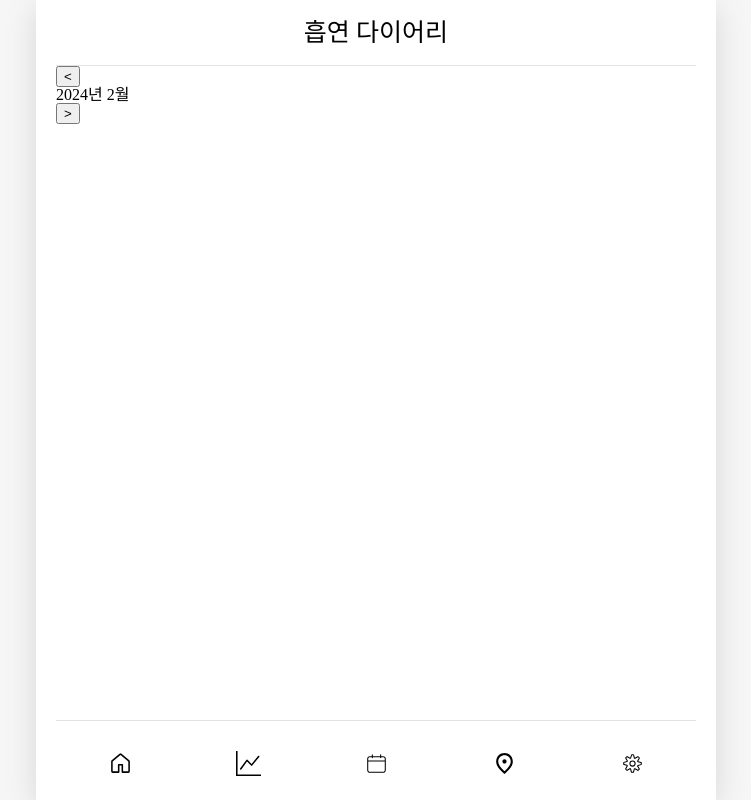
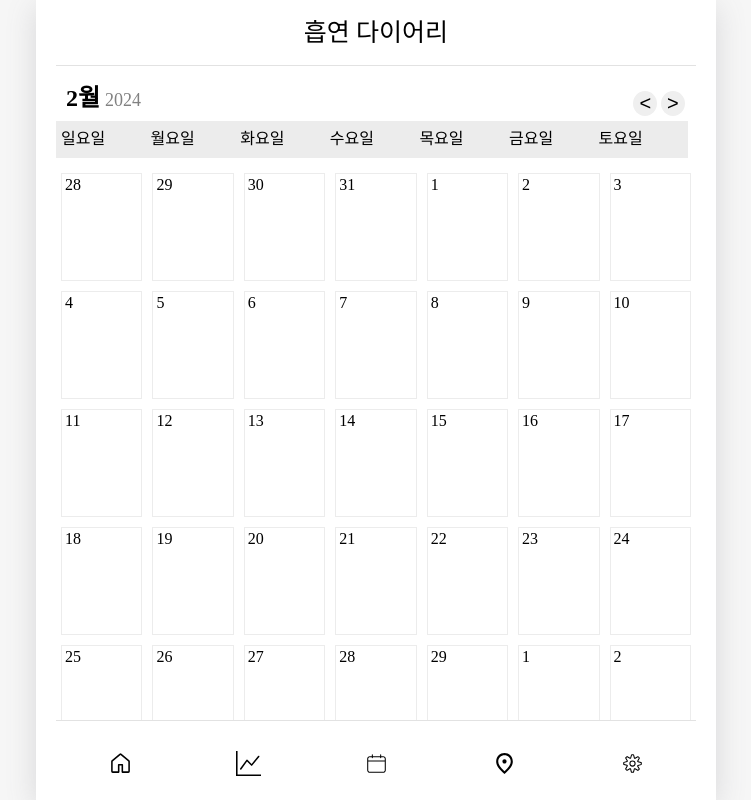
Before and after one commit to moko0428/smokediary, a React (Create React App) app: page /diary in a window 1280 px wide. Shown: the whole page, without its empty margins (264-1015 px from the left). Built offline with nearby package versions, Linux system fonts and the light colour scheme.

Commit message:
feat: date-fns 라이브러리 사용, 흡연 다이어리 레이아웃 구현

```diff
--- a/package.json
+++ b/package.json
@@ -3,9 +3,14 @@
   "version": "0.1.0",
   "private": true,
   "dependencies": {
+    "@emotion/react": "^11.11.3",
+    "@emotion/styled": "^11.11.0",
+    "@mui/material": "^5.15.11",
+    "@mui/styled-engine-sc": "^6.0.0-alpha.17",
     "@testing-library/jest-dom": "^5.17.0",
     "@testing-library/react": "^13.4.0",
     "@testing-library/user-event": "^13.5.0",
+    "date-fns": "^3.3.1",
     "react": "^18.2.0",
     "react-dom": "^18.2.0",
     "react-icons": "^5.0.1",
--- a/public/index.html
+++ b/public/index.html
@@ -1,10 +1,11 @@
 <!DOCTYPE html>
-<html lang="en">
+<html lang="ko">
   <head>
     <meta charset="utf-8" />
     <link rel="icon" href="%PUBLIC_URL%/favicon.ico" />
     <meta name="viewport" content="width=device-width, initial-scale=1" />
     <meta name="theme-color" content="#000000" />
+    <meta name="description" content="연흡" />
     <meta
       name="description"
       content="Web site created using create-react-app"
@@ -24,7 +25,7 @@
       work correctly both with client-side routing and a non-root public URL.
       Learn how to configure a non-root public URL by running `npm run build`.
     -->
-    <title>React App</title>
+    <title>연흡</title>
   </head>
   <body>
     <noscript>You need to enable JavaScript to run this app.</noscript>
--- /dev/null
+++ b/src/components/Calendar.js
@@ -0,0 +1,130 @@
+import React, { useState } from "react";
+import { format, addMonths, subMonths } from "date-fns";
+import { startOfMonth, endOfMonth, startOfWeek, endOfWeek } from "date-fns";
+import { isSameMonth, isSameDay, addDays, parse } from "date-fns";
+
+const RenderHeader = ({ currentMonth, prevMonth, nextMonth }) => {
+  return (
+    <div className="Calendar_header row">
+      <div>
+        <span className="Calendar_text">
+          <span className="Calendar_text month">
+            {format(currentMonth, "M")}월
+          </span>
+          {format(currentMonth, "yyyy")}
+        </span>
+      </div>
+      <div className="Calendar_button col-end">
+        <button onClick={prevMonth}>{"<"}</button>
+        <button onClick={nextMonth}>{">"}</button>
+      </div>
+    </div>
+  );
+};
+
+const RenderDays = () => {
+  const days = [];
+  const date = [
+    "일요일",
+    "월요일",
+    "화요일",
+    "수요일",
+    "목요일",
+    "금요일",
+    "토요일",
+  ];
+
+  for (let i = 0; i < 7; i++) {
+    days.push(
+      <div className="col" key={i}>
+        {date[i]}
+      </div>
+    );
+  }
+
+  return <div className="Calendar_days row">{days}</div>;
+};
+
+const RenderCells = ({ currentMonth, selectedDate, onDateClick }) => {
+  const monthStart = startOfMonth(currentMonth);
+  const monthEnd = endOfMonth(monthStart);
+  const startDate = startOfWeek(monthStart);
+  const endDate = endOfWeek(monthEnd);
+
+  const rows = [];
+  let days = [];
+  let day = startDate;
+  let formattedDate = "";
+
+  while (day <= endDate) {
+    for (let i = 0; i < 7; i++) {
+      formattedDate = format(day, "d");
+      const cloneDay = day;
+      days.push(
+        <div
+          className={`col cell ${
+            !isSameMonth(day, monthStart)
+              ? "disabled"
+              : isSameDay(day, selectedDate)
+              ? "selected"
+              : format(currentMonth, "M") !== format(day, "M")
+              ? "not-valid"
+              : "valid"
+          }`}
+          key={day}
+          onClick={() => onDateClick(parse(cloneDay))}
+        >
+          <span
+            className={
+              format(currentMonth, "M") !== format(day, "M")
+                ? "text not-valid"
+                : ""
+            }
+          >
+            {formattedDate}
+          </span>
+        </div>
+      );
+      day = addDays(day, 1);
+    }
+    rows.push(
+      <div className="row" key={day}>
+        {days}
+      </div>
+    );
+    days = [];
+  }
+  return <div className="Calendar_body">{rows}</div>;
+};
+
+const Calender = () => {
+  const [currentMonth, setCurrentMonth] = useState(new Date());
+  const [selectedDate, setSelectedDate] = useState(new Date());
+
+  const prevMonth = () => {
+    setCurrentMonth(subMonths(currentMonth, 1));
+  };
+  const nextMonth = () => {
+    setCurrentMonth(addMonths(currentMonth, 1));
+  };
+  const onDateClick = (day) => {
+    setSelectedDate(day);
+  };
+  return (
+    <div className="Calendar">
+      <RenderHeader
+        prevMonth={prevMonth}
+        currentMonth={currentMonth}
+        nextMonth={nextMonth}
+      />
+      <RenderDays />
+      <RenderCells
+        currentMonth={currentMonth}
+        selectedDate={selectedDate}
+        onDateClick={onDateClick}
+      />
+    </div>
+  );
+};
+
+export default Calender;
--- a/src/routes/Diary.js
+++ b/src/routes/Diary.js
@@ -1,29 +1,36 @@
+import Calendar from "../components/Calendar";
 import Header from "../components/Header";
-import { useState } from "react";
+import { useEffect, useState } from "react";
 
 const Diary = () => {
-  const [curDate, setCurDate] = useState(new Date());
-  const headText = `${curDate.getFullYear()}년 ${curDate.getMonth() + 1}월`;
+  // const [curDate, setCurDate] = useState(new Date());
+  // const headText = `${curDate.getFullYear()}년 ${curDate.getMonth() + 1}월`;
 
-  const IncreaseMonth = () => {
-    setCurDate(
-      new Date(curDate.getFullYear(), curDate.getMonth() + 1, curDate.getDate())
-    );
-  };
-  const DecreaseMonth = () => {
-    setCurDate(
-      new Date(curDate.getFullYear(), curDate.getMonth() - 1, curDate.getDate())
-    );
-  };
+  // const IncreaseMonth = () => {
+  //   setCurDate(
+  //     new Date(curDate.getFullYear(), curDate.getMonth() + 1, curDate.getDate())
+  //   );
+  // };
+  // const DecreaseMonth = () => {
+  //   setCurDate(
+  //     new Date(curDate.getFullYear(), curDate.getMonth() - 1, curDate.getDate())
+  //   );
+  // };
+
+  useEffect(() => {
+    const titleElement = document.getElementsByTagName("title")[0];
+    titleElement.innerHTML = `연흡 | 다이어리`;
+  }, []);
   return (
     <div>
       <Header title={"흡연 다이어리"} />
       <div>
-        <div>
+        {/* <div>
           <button onClick={DecreaseMonth}>{"<"}</button>
           <div>{headText}</div>
           <button onClick={IncreaseMonth}>{">"}</button>
-        </div>
+        </div> */}
+        <Calendar />
       </div>
     </div>
   );
--- a/src/styles/App.css
+++ b/src/styles/App.css
@@ -78,7 +78,9 @@ header .head_text {
   width: inherit;
   background-color: white;
 }
-
+.clickBtn {
+  color: #64c964;
+}
 .icons {
   display: flex;
   align-items: center;
@@ -277,3 +279,67 @@ svg {
 
   animation: spinner 0.6s linear infinite;
 }
+
+.Calendar {
+  display: flex;
+  flex-direction: column;
+}
+.Calendar_header {
+  width: 97%;
+  display: flex;
+  justify-content: space-between;
+  padding-top: 20px;
+  padding-left: 10px;
+}
+.Calendar_text {
+  font-size: 18px;
+  color: #818181;
+}
+.month {
+  font-size: 24px;
+  font-weight: bold;
+  margin-right: 5px;
+  color: #000;
+}
+.Calendar_button {
+  display: flex;
+}
+.col {
+  display: flex;
+  width: 100px;
+}
+.col-end button {
+  border: none;
+  border-radius: 50%;
+  display: flex;
+  justify-content: center;
+  align-items: center;
+  font-size: 20px;
+  margin: 5px 2px;
+  cursor: pointer;
+}
+.Calendar_days {
+  display: flex;
+  width: 98%;
+  margin-bottom: 10px;
+  padding-top: 10px;
+  padding-bottom: 10px;
+  padding-left: 5px;
+  border-bottom: 1px solid #ececec;
+  background-color: #ececec;
+}
+.cell {
+  width: 100px;
+  height: 100px;
+  margin: 5px;
+  padding: 3px;
+  border: 1px solid #ececec;
+}
+.Calendar_body {
+  display: flex;
+  flex-direction: column;
+  justify-content: space-between;
+}
+.row {
+  display: flex;
+}
```
Also changed, not shown: 1 other file (tests, documents, lock files or other folders).
